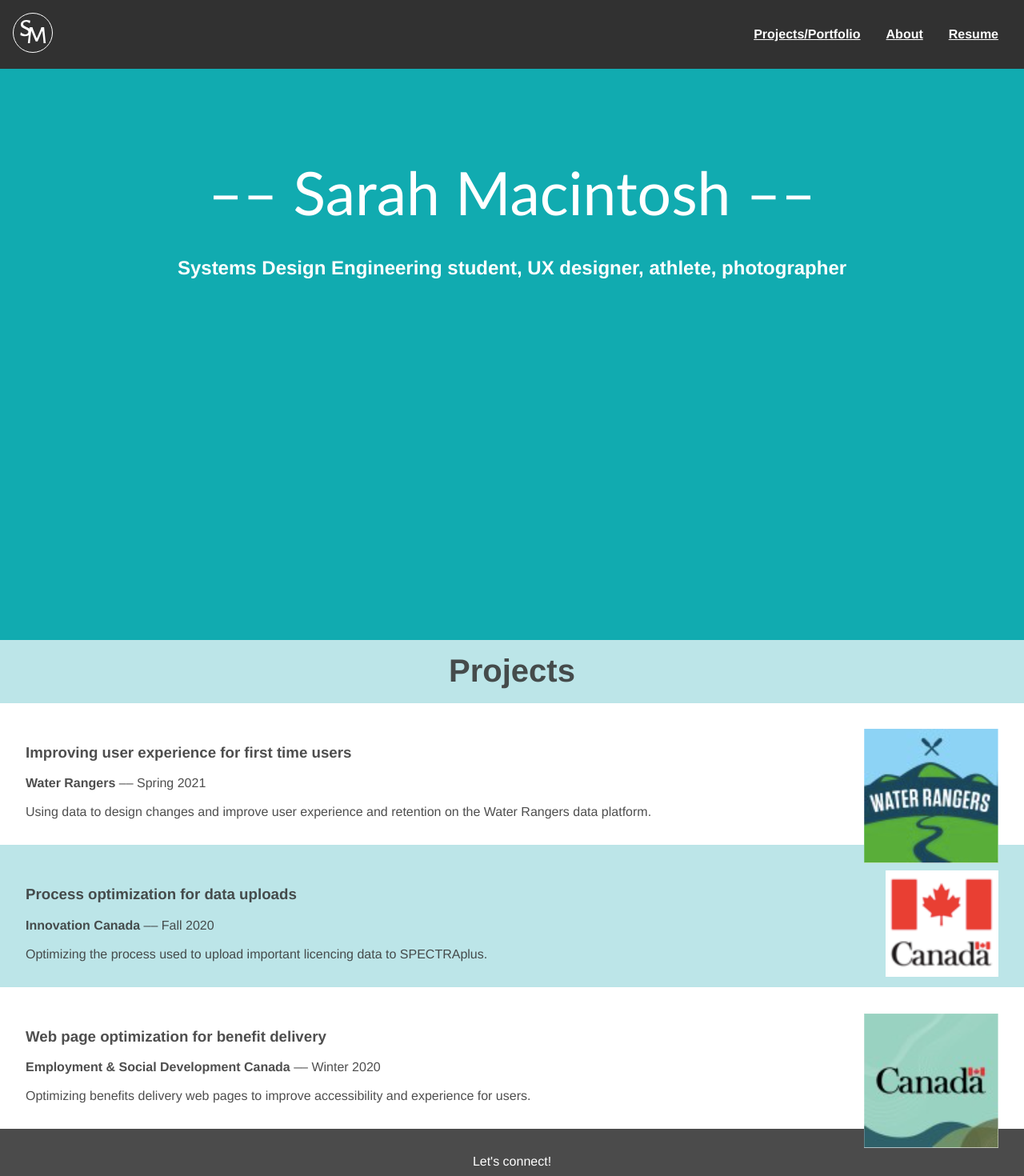
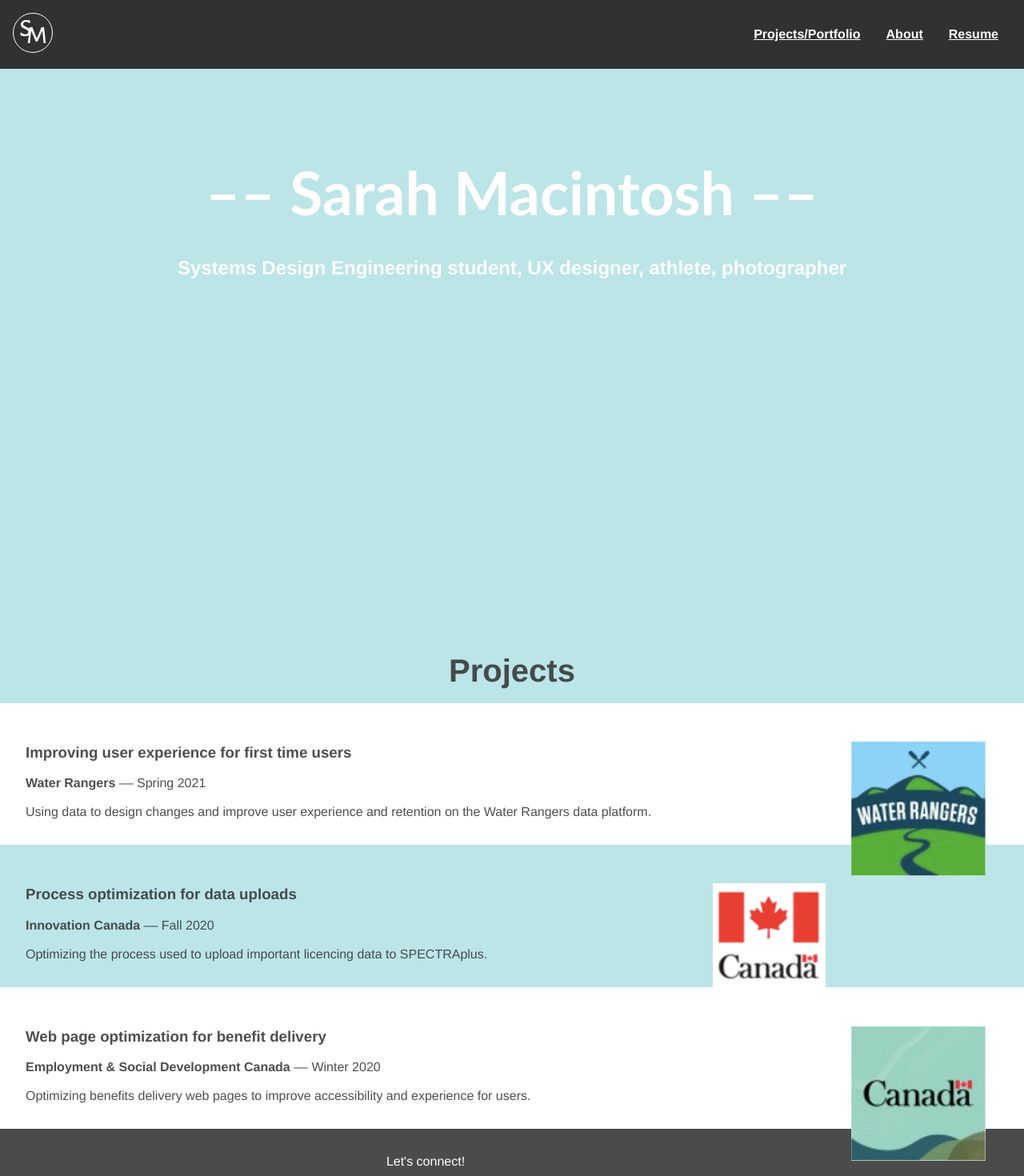
Before and after one commit to sarahmacintosh/portfolio-fall-2021, a Vue app: page /#/ in a window 1280 px wide. Shown: the top 1470 px of the page at 80% size. Built offline with nearby package versions, Linux system fonts and the light colour scheme.

Commit message:
more formatting things

```diff
--- a/src/components/Hero.vue
+++ b/src/components/Hero.vue
@@ -12,13 +12,14 @@
 	min-height: 100vh;
 	background: #313131DE;
 	background: #11ABB0;
+	background: #BCE5E8;
 }
 
 .hero-text {
 	font-family: "Calibri";
 	font-size: 75px;
 	font-style: normal;
-	font-weight: 400;
+	font-weight: 600;
 	line-height: 60px;
 	letter-spacing: 0em;
 	text-align: middle;
--- a/src/components/ProjectTile.vue
+++ b/src/components/ProjectTile.vue
@@ -72,5 +72,7 @@ p {
 
 img {
 	float: right;
+	max-width: 20%;
+	padding: 1rem;
 }
 </style>
--- a/src/views/About.vue
+++ b/src/views/About.vue
@@ -65,9 +65,10 @@ p {
 	color: #313131DB;
 	font-size: 20px;
 	font-weight: 100;
+	max-width: 60%;
 }
 img {
-	max-width: 40rem;
+	max-width: 40%;
 	float: right;
 	padding: 2rem;
 }
```
